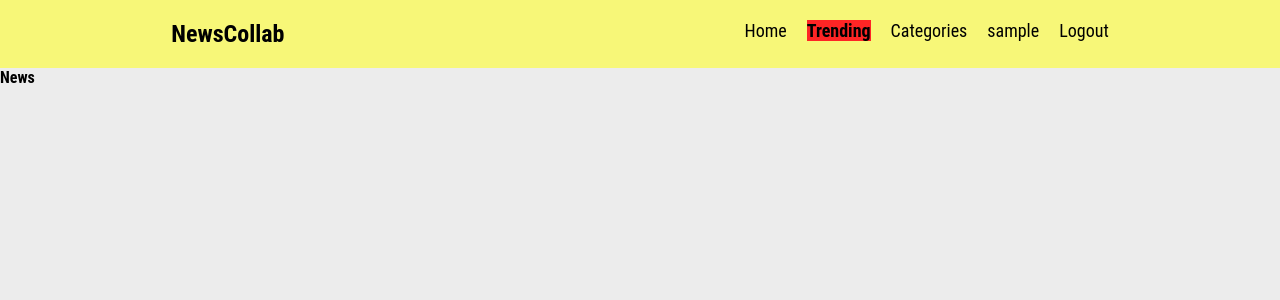
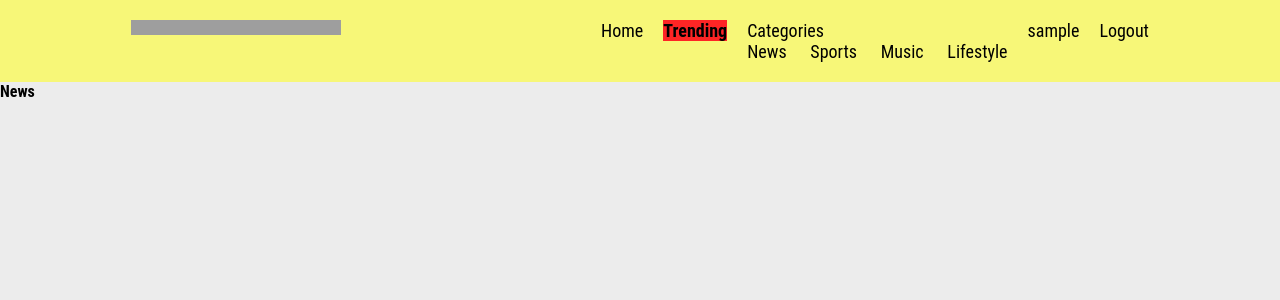
Before and after one commit to islamaf/News-Collab, a Flask app: template app/templates/news.html in a window 1280 px wide. Shown: the top 300 px of the page. Run offline with Flask 2, Linux system fonts and the light colour scheme; a user stored in the database is signed in; tables that the repository leaves empty hold one stand-in row (values such as "Sample post"); the template is opened without the code that fills it: most values are stand-ins (such as "Sample title", 1, 10 or a date in 2020); parts of the project's set-up code (start-up, migrations or seed data) failed here and were passed over; some libraries are stand-ins or nearby versions; grey boxes are pictures that could not be loaded.

Commit message:
Update news.html

```diff
--- a/app/templates/news.html
+++ b/app/templates/news.html
@@ -8,20 +8,30 @@
     <script type="text/javascript" src="http://code.jquery.com/jquery-2.1.4.min.js"></script>
     <link rel="stylesheet" href="{{ url_for('.static', filename='css/reset.css') }}">
     <link rel="stylesheet" href="{{ url_for('.static', filename='css/home.css') }}">
+    <link rel="stylesheet" href="{{ url_for('.static', filename='css/categories.css') }}">
   </head>
   <body onload="loadIt()">
     <div id="loader"></div>
     <nav>
-      <h1>NewsCollab</h1>
+      <!-- <h1>NewsCollab</h1> -->
+      <img src="{{ url_for('.static', filename='images/newsDoseLogoCopy.svg') }}" width="250" height="55" alt="logo">
       <ul class="topnav-links">
         <li>
-          <a href="{{ url_for('home_bp.home2') }}">Home</a>
+          <a href="{{ url_for('home_bp.home_main') }}">Home</a>
         </li>
         <li>
           <a onclick="switchVisible();" class="trending" href="#">Trending</a>
         </li>
         <li>
-          <a href="#">Categories</a>
+          <div class="dropdown">
+            <a class="dropbtn">Categories</a>
+            <div class="dropdown-content">
+              <a id="active" href="{{ url_for('parser_bp.all_news') }}">News</a>
+              <a href="{{ url_for('parser_bp.all_sports') }}">Sports</a>
+              <a href="{{ url_for('parser_bp.all_music') }}">Music</a>
+              <a href="{{ url_for('parser_bp.all_lifestyle') }}">Lifestyle</a>
+            </div>
+          </div>
         </li>
         <li>
           {% if session['logged_in'] %}
@@ -52,6 +62,7 @@
       {% endif %}
     {% endwith %}
     <!-- trending page -->
+
     <section id="trending">
       <div>HERE IS THE TRENDING PAGE</div>
       <div class="cat-container">
@@ -95,19 +106,18 @@
     </section>
 
     <article style="display: none;" id="article">
-      <h2>News</h2>
+      <h2 class="title-adjust">News</h2>
       {% for i in range(0, len) %}
-      <div class="post-row post-container">
+      <div class="post-row post-container" id="right">
         <div class="left-col post-sub">
-          <div class="card">
           <div class="post-row">
-              <div class="post-column">
-                <img class="post-img" src="{{ post_image[i] }}">
+            <div class="post-column-2">
+              <img class="grow post-img" src="{{ post_image[i] }}">
             </div>
-              <div class="post-column">
-                <a href="{{ post_link[i] }}"><h2>{{ post_title[i] }}</h2></a>
+            <div class="post-column-2">
+              <a href="{{ post_link[i] }}" target="_blank"><h2>{{ post_title[i] }}</h2></a>
               <p>{{ post_summary[i] }}</p>
-                <a href="{{ paper_link[i] }}">{{ newspaper[i] }}</a><br>
+              <a href="{{ paper_link[i] }}" target="_blank">{{ newspaper[i] }}</a><br>
               {% if session['logged_in'] %}
               <form action="/like" method="POST">
                 <button class="like" id="click-like-btn" data-postid="{{ i+1 }}">
@@ -126,8 +136,18 @@
                   <i class="fa far fa-save"></i>
                 </button>
               </form>
+              <br>
+              <form action="/add_comment" method="POST">
+                <p>Post comment</p>
+                <input type="text" name="body">
+                <button type="submit" name="submit" value="Submit">Submit</button>
+              </form>
+              <div>
+                {% for comment in comments[i+1] %}
+                  <p>{{ comment }}</p>
+                {% endfor %}
+              </div>
               {% endif %}
-              </div>
             </div>
           </div>
         </div>
@@ -141,5 +161,6 @@
     <script src="{{ url_for('.static', filename='js/dislike_interaction.js') }}"></script>
     <script src="{{ url_for('.static', filename='js/save_interaction.js') }}"></script>
     <script src="{{ url_for('.static', filename='js/change_button_color.js') }}"></script>
+    <script src="{{ url_for('.static', filename='js/submit_comment.js') }}"></script>
   </body>
 </html>
```
Lines whose indentation alone changed are shown as unchanged.
